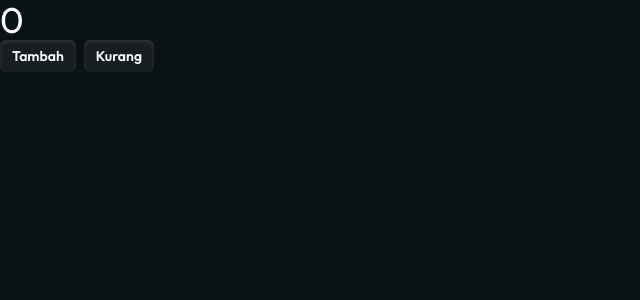
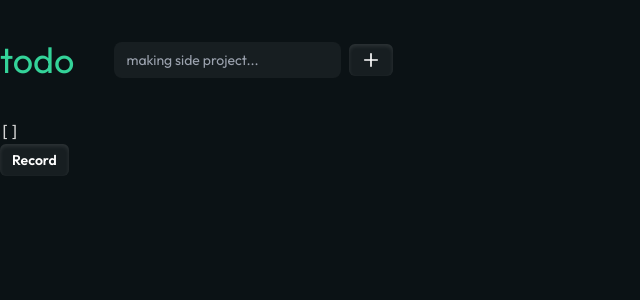
Before and after one commit to yogyy/redux-, a React (Vite) app: page / in a window 1280 px wide. Shown: the top 300 px of the page, without its empty margins (0-640 px from the left). Built offline with nearby package versions, Linux system fonts and the light colour scheme.

Commit message:
feat: add speech recognition

```diff
--- a/src/App.tsx
+++ b/src/App.tsx
@@ -1,9 +1,11 @@
-import Counter from "./components/counter";
+import { TodoCollection } from "./components/todo";
+import { Speech } from "./components/web-speech";
 
 function App() {
   return (
     <>
-      <Counter />
+      <TodoCollection />
+      <Speech />
     </>
   );
 }
--- /dev/null
+++ b/src/components/web-speech.tsx
@@ -0,0 +1,32 @@
+import React from "react";
+
+const SpeechRecognition =
+  window.SpeechRecognition || window.webkitSpeechRecognition;
+
+export const Speech = () => {
+  const [text, setText] = React.useState<string>();
+
+  function handleRecord() {
+    const recognition = new SpeechRecognition();
+    recognition.continuous = true;
+
+    recognition.onresult = async function (event) {
+      const transcript = event.results[0][0].transcript;
+      setText(transcript);
+      console.log("event", event);
+    };
+
+    recognition.onerror = function (event) {
+      console.error("Speech recognition error", event.error);
+    };
+
+    recognition.start();
+  }
+  return (
+    <div className="">
+      <button onClick={handleRecord}>Record</button>
+
+      <p>{text}</p>
+    </div>
+  );
+};
```
